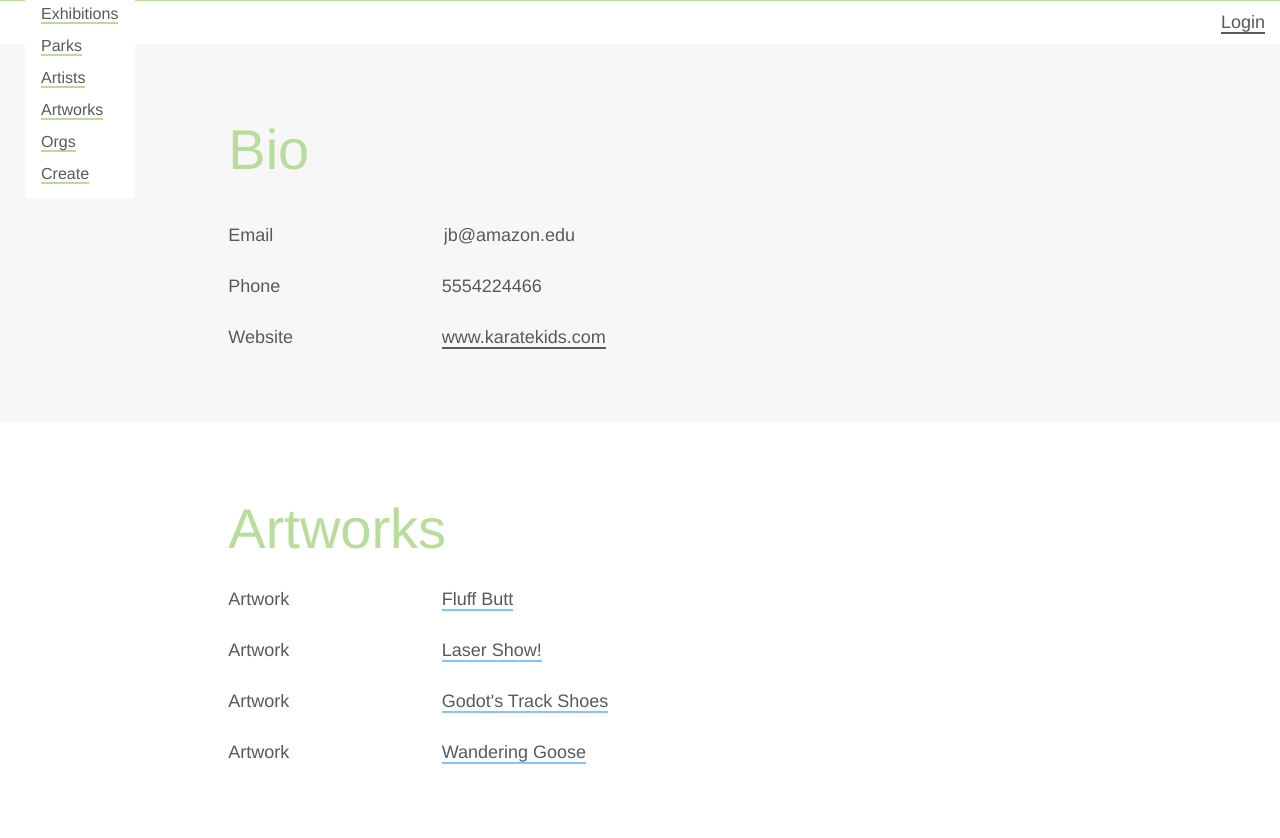
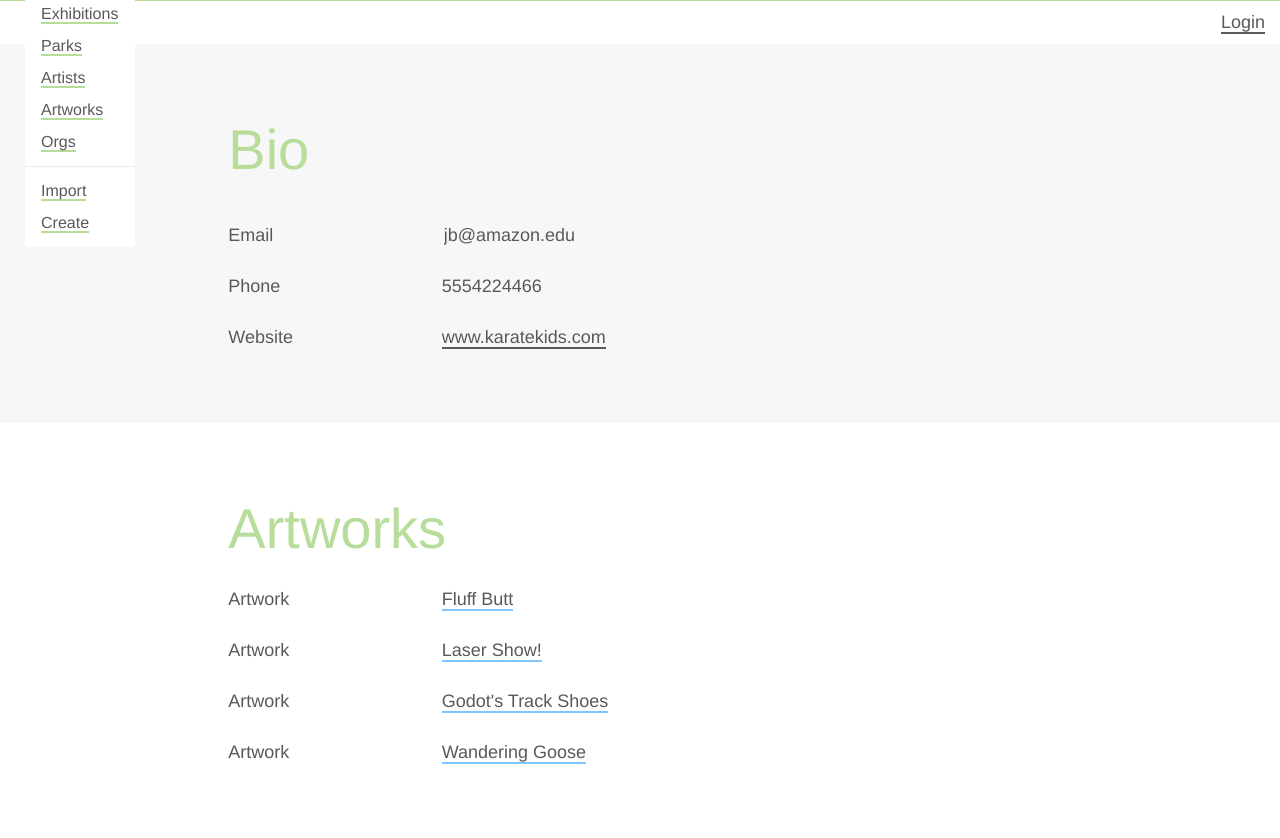
Before and after one commit to purwin/Parks-Database, a Flask app: page /artists/1 in a window 1280 px wide, after a click that opens the changed part. Shown: the part 199-1037 px from the top of the page. Run offline with Flask 2, Linux system fonts and the light colour scheme; data comes from the database, SQL or seed files in the repository; some libraries are stand-ins or nearby versions.

Commit message:
Add import to nav links

```diff
--- a/app/templates/include/nav-links.html
+++ b/app/templates/include/nav-links.html
@@ -16,6 +16,10 @@
 <div class="site-nav__link [ dropdown-item ]">
   <a href="{{ url_for('orgs') }}"><span class="site-nav__link-text">Orgs</span></a>
 </div>
+<div class="dropdown-divider"></div>
+<div class="site-nav__link [ dropdown-item ]">
+  <a href="{{ url_for('import_file') }}"><span class="site-nav__link-text">Import</span></a>
+</div>
 <div class="site-nav__link [ dropdown-item ]">
   <a href="{{ url_for('create') }}"><span class="site-nav__link-text">Create</span></a>
 </div>
```
